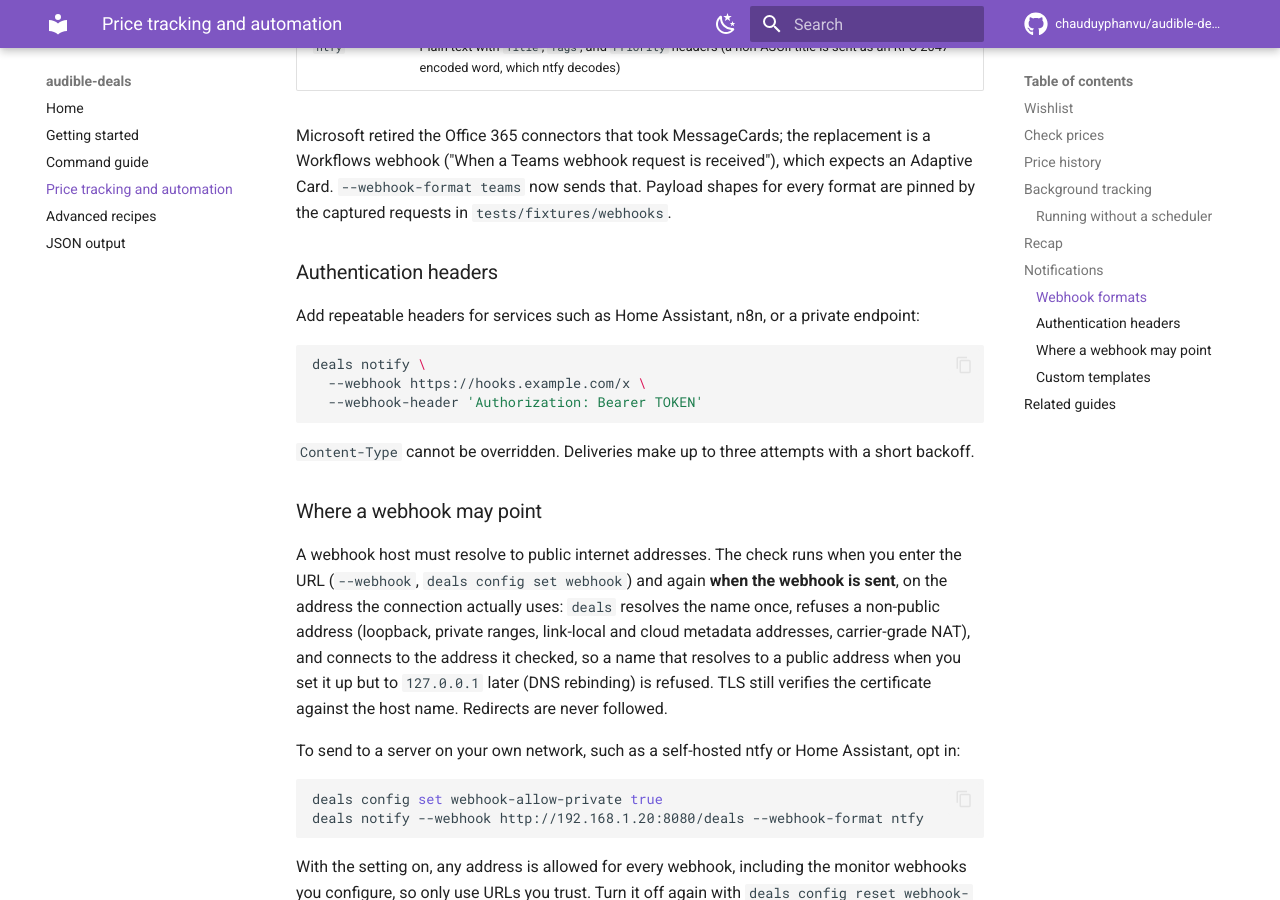
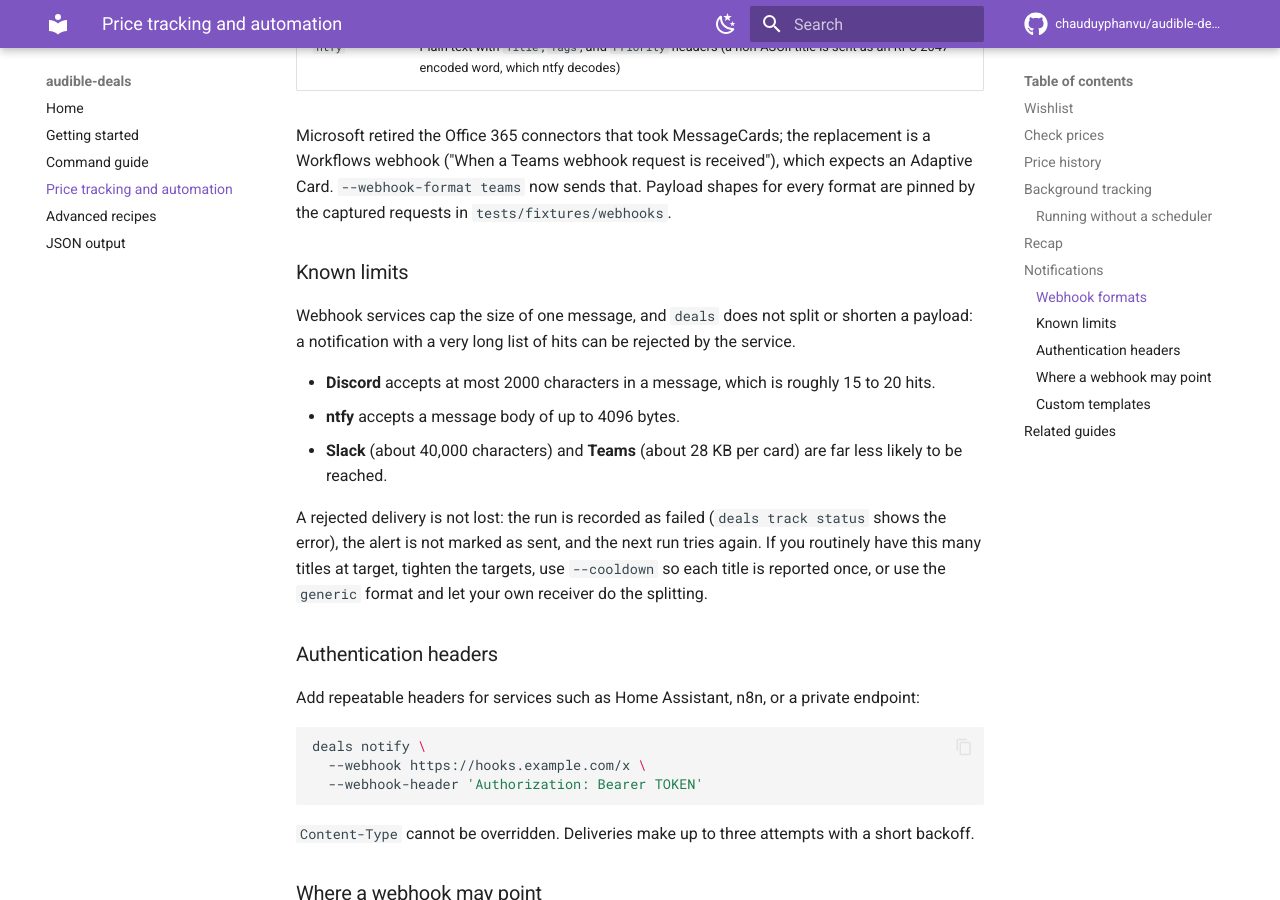
Before and after one commit to chauduyphanvu/audible-deals, an MkDocs documentation site: the page built from docs/automation.md, in a window 1280 px wide and 900 px high, scrolled down 6471 px. Built offline with MkDocs 1.6.1 and Material for MkDocs 9.7.7, drawn with Linux system fonts in a browser that asks for light colours; comment, search, counter and statistics services are not loaded.

Commit message:
docs: note the message size limits of Discord and ntfy webhooks
Co-Authored-By: Claude Opus 5.5 <noreply@anthropic.com>
Claude-Session: https://claude.ai/code/session_01LNsegMyAyArwNufVoHkxV3

```diff
--- a/docs/automation.md
+++ b/docs/automation.md
@@ -223,6 +223,16 @@ deals notify \
 
 Microsoft retired the Office 365 connectors that took MessageCards; the replacement is a Workflows webhook ("When a Teams webhook request is received"), which expects an Adaptive Card. `--webhook-format teams` now sends that. Payload shapes for every format are pinned by the captured requests in `tests/fixtures/webhooks`.
 
+### Known limits
+
+Webhook services cap the size of one message, and `deals` does not split or shorten a payload: a notification with a very long list of hits can be rejected by the service.
+
+- **Discord** accepts at most 2000 characters in a message, which is roughly 15 to 20 hits.
+- **ntfy** accepts a message body of up to 4096 bytes.
+- **Slack** (about 40,000 characters) and **Teams** (about 28 KB per card) are far less likely to be reached.
+
+A rejected delivery is not lost: the run is recorded as failed (`deals track status` shows the error), the alert is not marked as sent, and the next run tries again. If you routinely have this many titles at target, tighten the targets, use `--cooldown` so each title is reported once, or use the `generic` format and let your own receiver do the splitting.
+
 ### Authentication headers
 
 Add repeatable headers for services such as Home Assistant, n8n, or a private endpoint:
```
